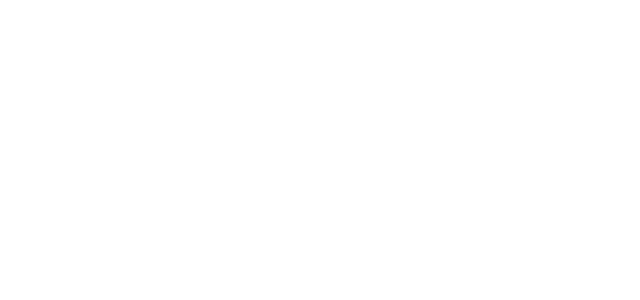
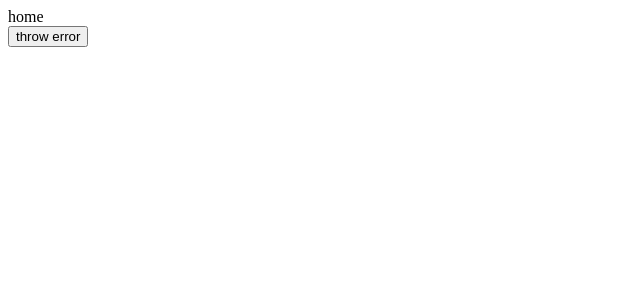
Before and after one commit to kazuya-wata-nabe/my-nuxt-app, a Nuxt app: page /home in a window 1280 px wide. Before the commit this address had no page. Shown: the top 300 px of the page, without its empty margins (0-640 px from the left). Built offline with nearby package versions, Linux system fonts and the light colour scheme.

Commit message:
chore: add test utils

```diff
--- a/nuxt.config.ts
+++ b/nuxt.config.ts
@@ -1,14 +1,8 @@
 // https://nuxt.com/docs/api/configuration/nuxt-config
 // eslint-disable-next-line no-undef
 export default defineNuxtConfig({
-  modules: ["@nuxt/eslint"],
+  modules: ["@nuxt/eslint", "@nuxt/test-utils/module"],
   devtools: { enabled: true },
-  app: {
-    head: {
-      title: "nuxt-tutorial",
-      link: [],
-    },
-  },
   srcDir: "src",
   compatibilityDate: "2024-11-01",
   eslint: {
--- a/package.json
+++ b/package.json
@@ -15,5 +15,11 @@
     "nuxt": "^3.15.0",
     "vue": "latest",
     "vue-router": "latest"
+  },
+  "devDependencies": {
+    "@nuxt/test-utils": "^3.15.1",
+    "happy-dom": "^16.3.0",
+    "msw": "^2.7.0",
+    "vitest": "^2.1.8"
   }
 }
--- a/src/app.vue
+++ b/src/app.vue
@@ -1,5 +1,18 @@
+<script setup lang="ts">
+const someErrorLogger = () => console.debug("error is: ")
+</script>
+
 <template>
-  <NuxtLayout>
-    <NuxtPage />
-  </NuxtLayout>
+  <Head>
+    <Title>nuxt sample</Title>
+    <Meta
+      name="description"
+      :content="'nuxt sample'"
+    />
+  </Head>
+  <NuxtErrorBoundary @error="someErrorLogger">
+    <NuxtLayout>
+      <NuxtPage />
+    </NuxtLayout>
+  </NuxtErrorBoundary>
 </template>
--- /dev/null
+++ b/src/pages/home/index.vue
@@ -0,0 +1,18 @@
+<script lang="ts" setup>
+defineOptions({ name: "HomePage" })
+
+const newError = () => {
+  throw "error"
+}
+</script>
+
+<template>
+  <main>
+    <div>home</div>
+    <button
+      @click="newError"
+    >
+      throw error
+    </button>
+  </main>
+</template>
```
Also changed, not shown: vitest.config.ts (added, +12 -0 lines), 1 other file (tests, documents, lock files or other folders).
